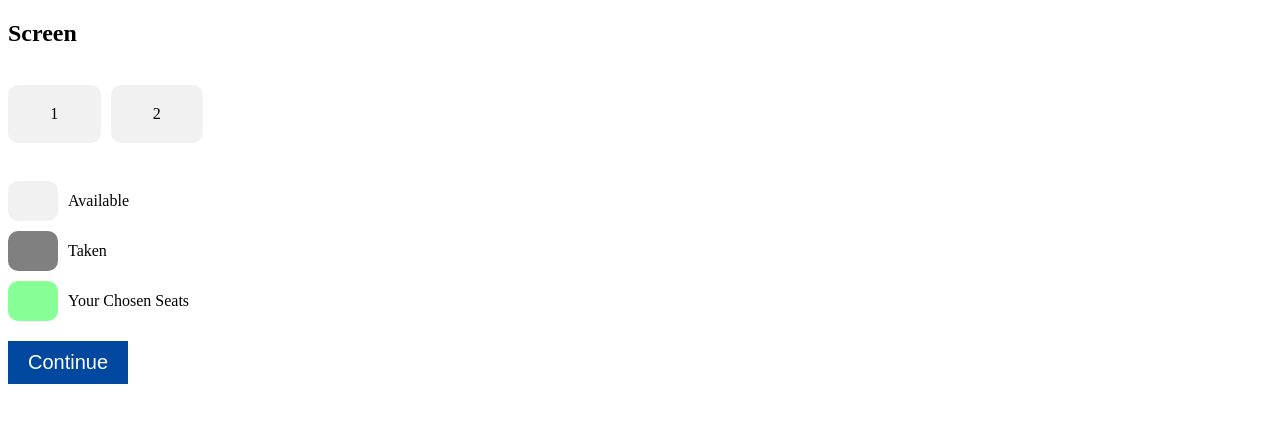
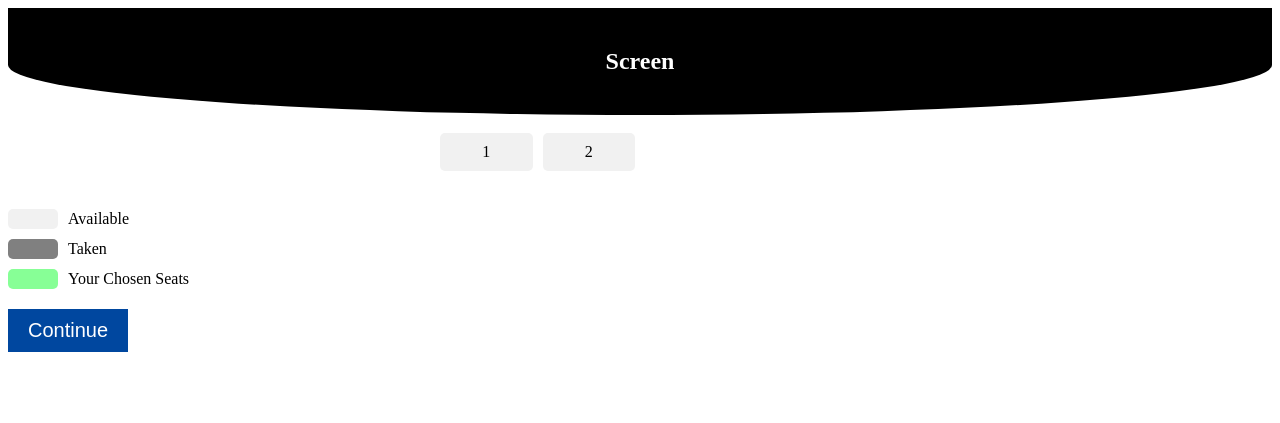
Before and after one commit to gopinathsjsu/team-project-team6-1, a Flask app: template templates/seatselection.html in a window 1280 px wide. Shown: the top 423 px of the page. Run offline with Flask 3, Linux system fonts and the light colour scheme; the template is opened without the code that fills it, so the values that code supplies are empty; parts of the project's set-up code (start-up, migrations or seed data) failed here and were passed over; some libraries are stand-ins or nearby versions.

Commit message:
Update seatselection.css

```diff
--- a/static/css/seatselection.css
+++ b/static/css/seatselection.css
@@ -4,16 +4,29 @@ body{
 
 .seat {
   text-align: center;
-  padding: 20px 10px;
-  border-radius: 10px;
+  padding: 10px 5px;
+  border-radius: 5px;
   background: #f1f1f1;
 }
+
+#screen {
+  background-color: black;
+  color: white;
+  text-align: center;
+  padding: 20px;
+  border-bottom-left-radius: 300% 300px;
+  border-bottom-right-radius: 300% 300px;
+  /* max-width: 300px; */
+  margin: 0 auto;
+}
+
 
 .taken { background: grey; color: #fff; }
 .selected { background: #87ff96; }
 
 #layout {
   max-width: 400px;
+  margin: 0 auto;
   display: grid;
   grid-template-columns: repeat(4, 1fr);
   grid-gap: 10px;
```
